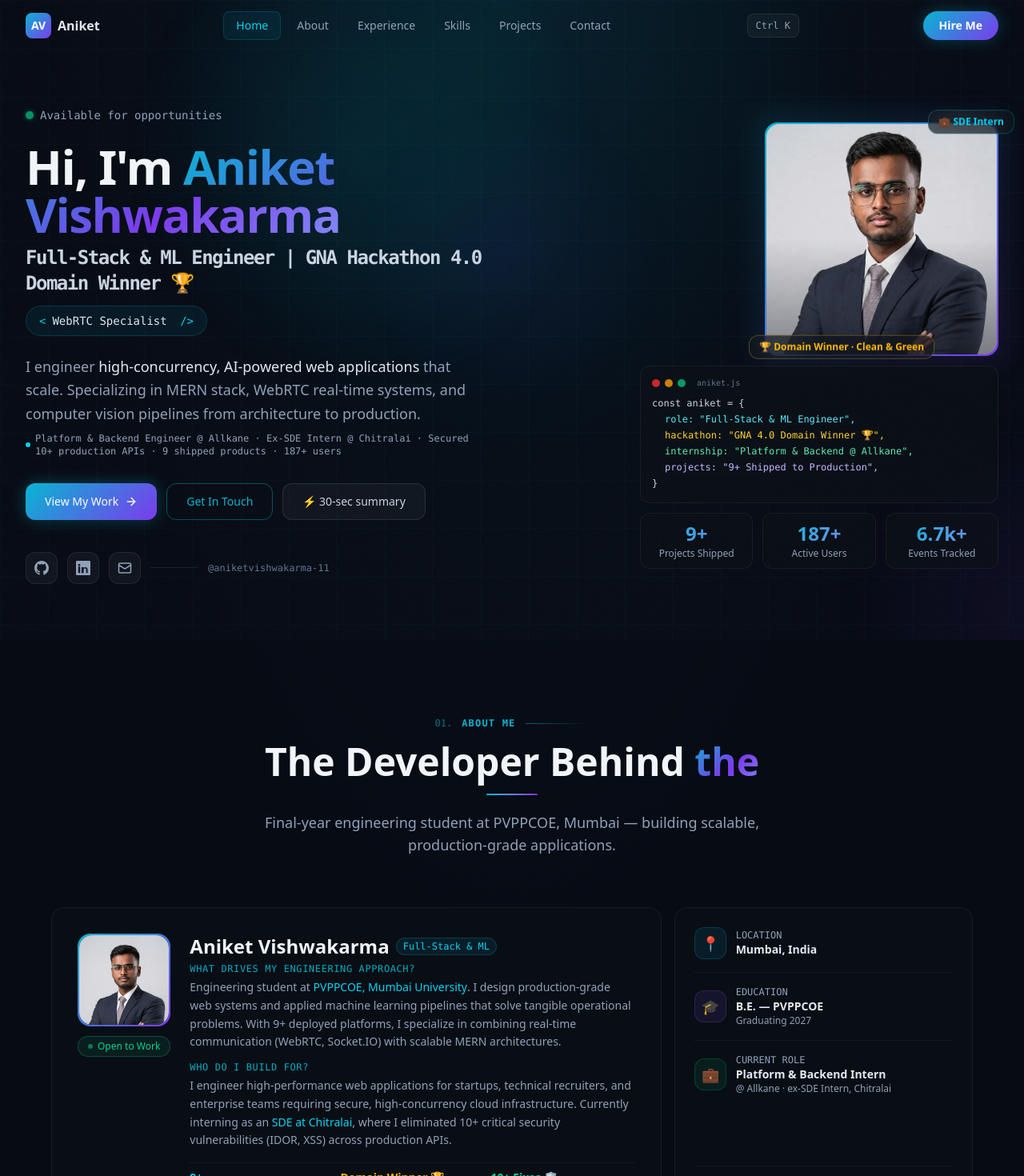
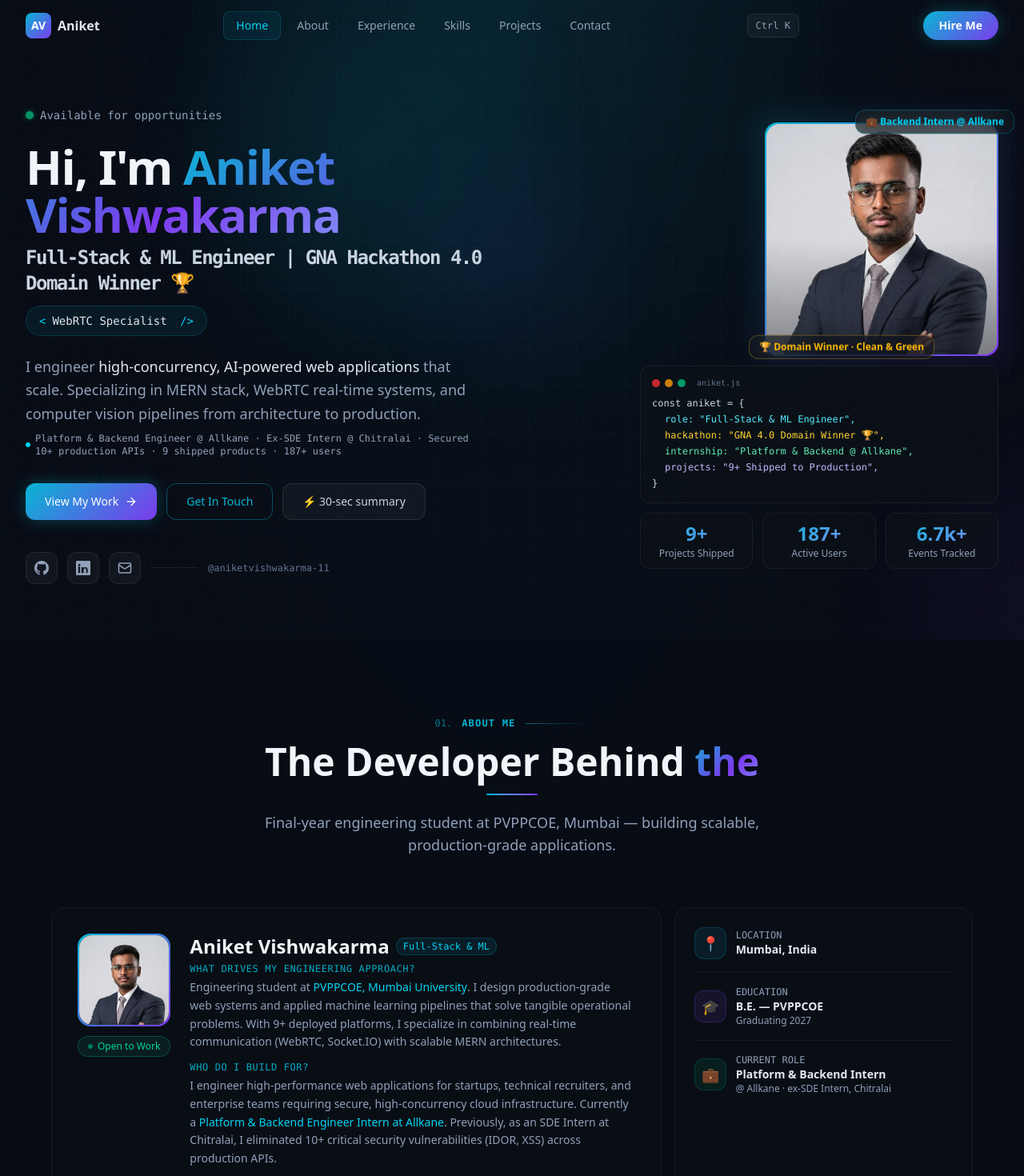
Before and after one commit to aniketvishwakarma-11/AniketVishwakarmaPortfolio, a Next.js app: page / in a window 1280 px wide. Shown: the top 1470 px of the page at 80% size. Built offline with nearby package versions, Linux system fonts and the light colour scheme.

Commit message:
exp updated

```diff
--- a/app/layout.tsx
+++ b/app/layout.tsx
@@ -35,7 +35,7 @@ export const metadata: Metadata = {
     "Aniket Vishwakarma Chitralai",
     "Aniket Vishwakarma Allkane",
     "Full-Stack Developer Mumbai",
-    "SDE Intern Mumbai",
+    "Backend Engineer Intern Mumbai",
     "Machine Learning Engineer",
     "AI Engineer",
     "Next.js Developer",
--- a/components/About.tsx
+++ b/components/About.tsx
@@ -95,8 +95,8 @@ export default function About() {
                   Who do I build for?
                 </h4>
                 <p className="text-slate-400 text-sm leading-relaxed mb-4">
-                  I engineer high-performance web applications for startups, technical recruiters, and enterprise teams requiring secure, high-concurrency cloud infrastructure. Currently interning as an{" "}
-                  <span className="text-cyan-400 font-medium">SDE at Chitralai</span>, where I eliminated 10+ critical security vulnerabilities (IDOR, XSS) across production APIs.
+                  I engineer high-performance web applications for startups, technical recruiters, and enterprise teams requiring secure, high-concurrency cloud infrastructure. Currently a{" "}
+                  <span className="text-cyan-400 font-medium">Platform &amp; Backend Engineer Intern at Allkane</span>. Previously, as an SDE Intern at Chitralai, I eliminated 10+ critical security vulnerabilities (IDOR, XSS) across production APIs.
                 </p>
 
                 {/* Key Highlights row */}
--- a/components/Hero.tsx
+++ b/components/Hero.tsx
@@ -289,7 +289,7 @@ export default function Hero() {
                   animation: "float 3s ease-in-out infinite 1.5s",
                 }}
               >
-                💼 <span className="text-cyan-400">SDE Intern</span>
+                💼 <span className="text-cyan-400">Backend Intern @ Allkane</span>
               </div>
             </div>
 
```
